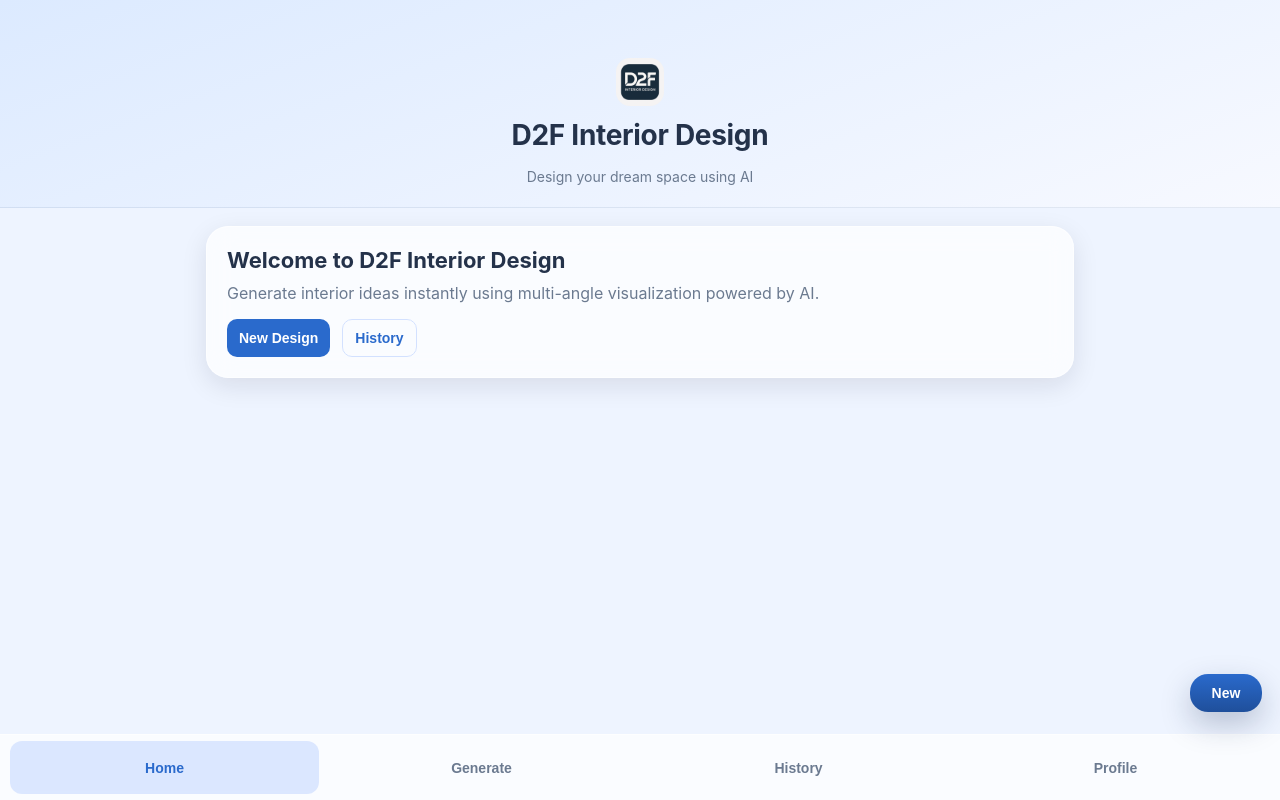
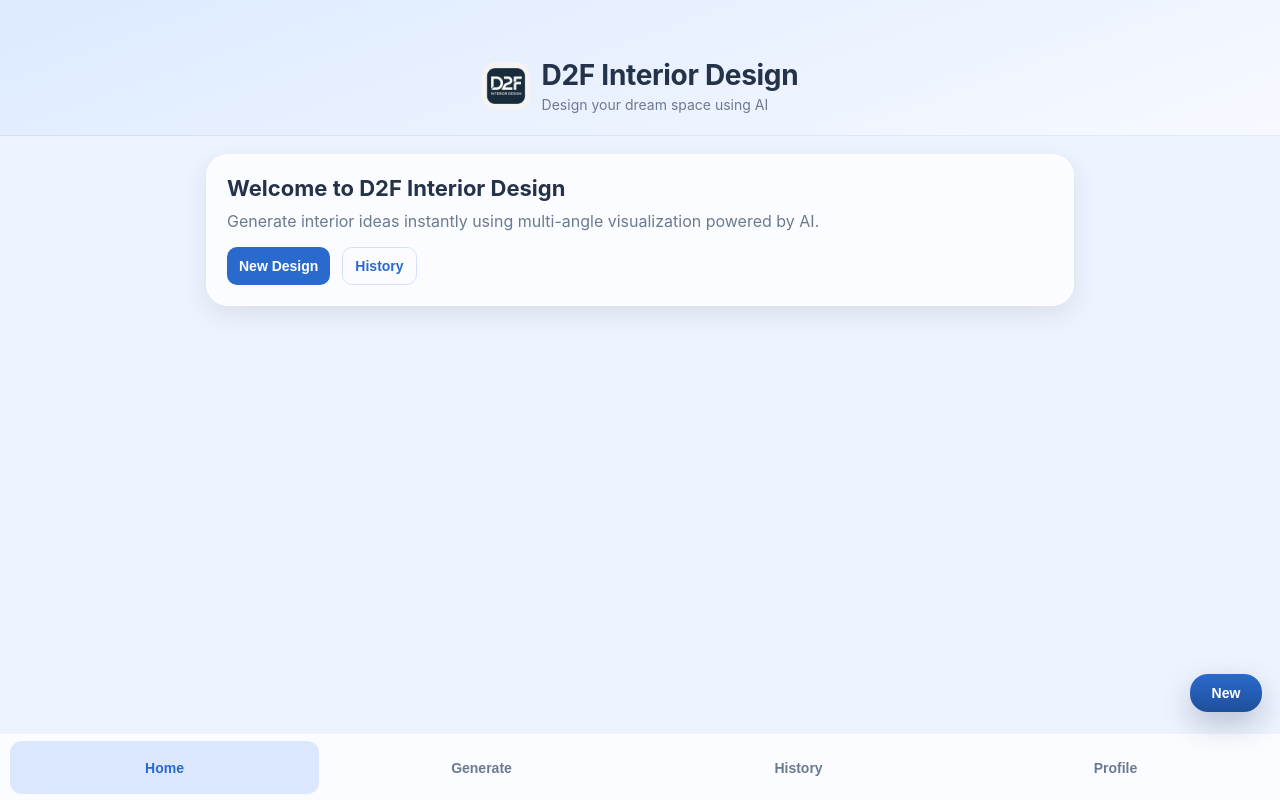
Before and after one commit to cibers89/interior-ai-generator, a website: page public/index.html in a window 1280 px wide. Drawn offline with Linux system fonts and the light colour scheme.

Commit message:
update index file

```diff
--- a/public/index.html
+++ b/public/index.html
@@ -17,11 +17,13 @@
 
   <!-- iOS Large Header -->
   <header class="ios-header">
-    <div class="ios-header-inner" style="display:flex; align-items:center; gap:12px; justify-content:center; flex-direction:column;">
-	  <img src="img/logo.png" class="app-logo-circle" />
-      <h1>D2F Interior Design</h1>
-      <p class="sub">Design your dream space using AI</p>
-    </div>
+    <div class="ios-header-inner" style="display:flex; align-items:center; gap:12px; justify-content:center; flex-direction:row;">
+			<img src="img/logo.png" class="app-logo-circle" />
+		<div style="display:flex; flex-direction:column; align-items:flex-start;">
+			<h1>D2F Interior Design</h1>
+			<p class="sub">Design your dream space using AI</p>
+		</div>
+	</div>
   </header>
 
   <!-- APP MAIN -->
```
